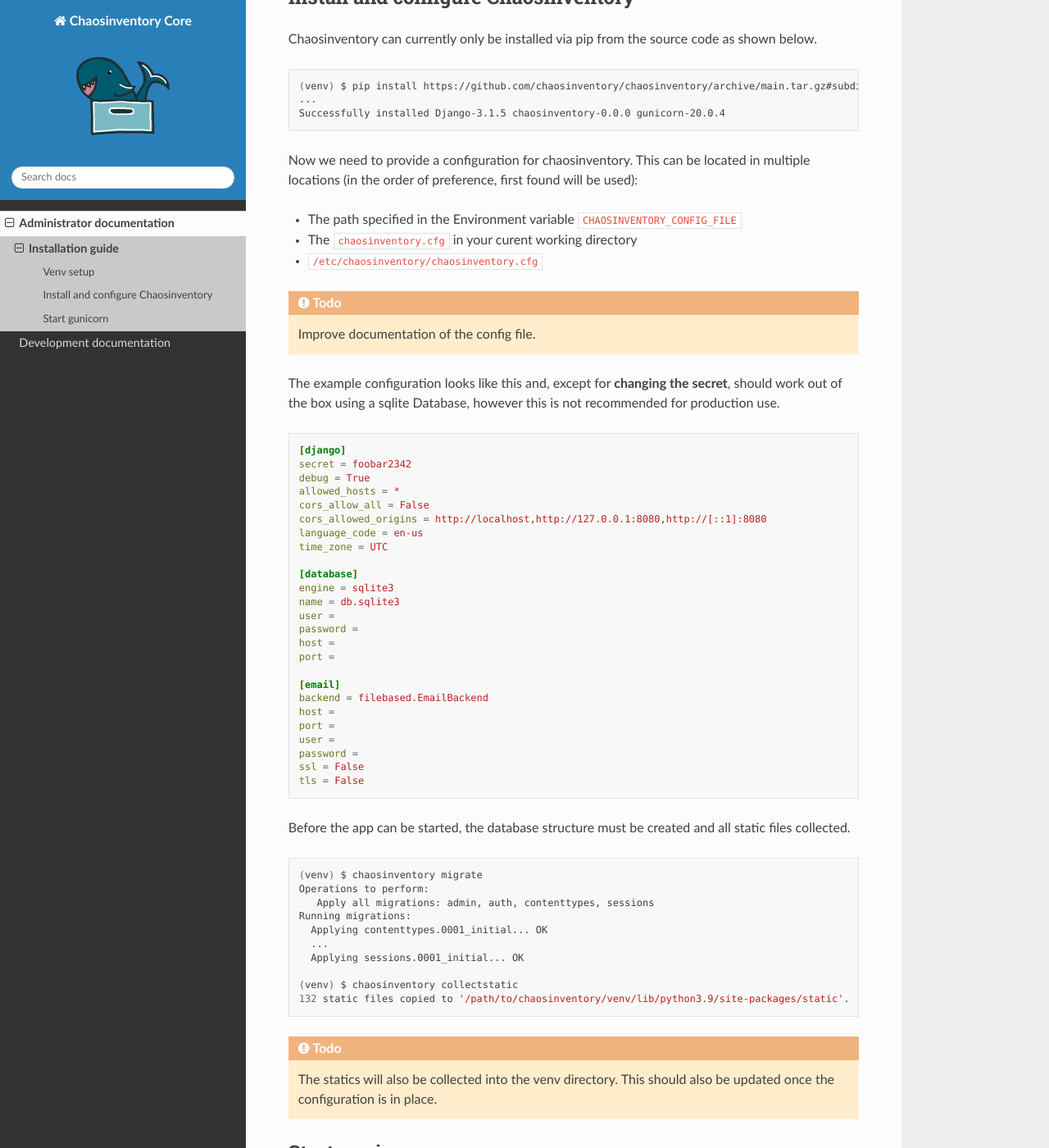
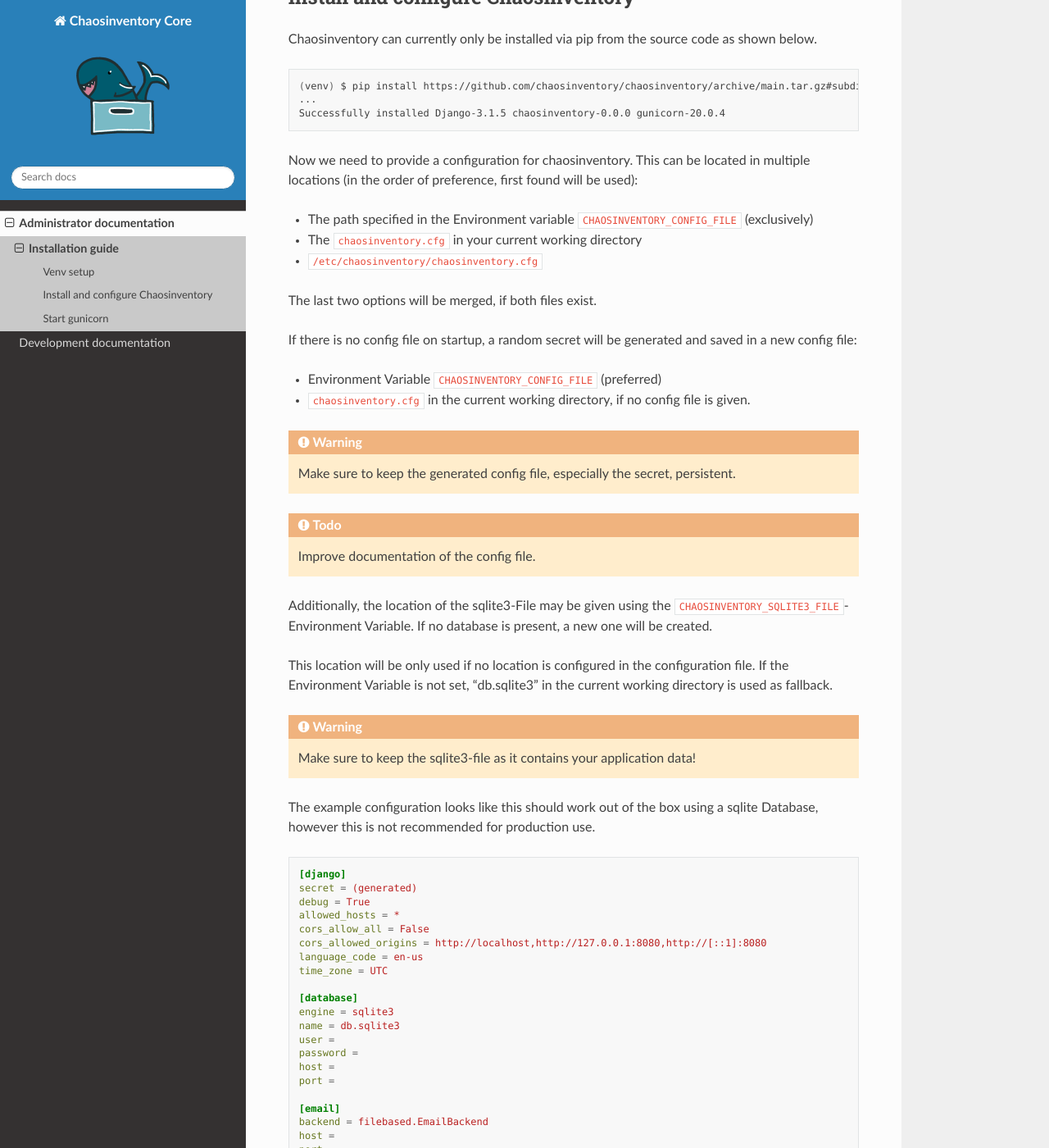
Before and after one commit to chaosinventory/chaosinventory, a Sphinx documentation site: the page built from doc/admin/installation/index.rst, in a window 1280 px wide and 1400 px high, scrolled down 901 px. Shown: the whole window at 82% size. Built offline with Sphinx 7.4.7 and the Read the Docs theme 2.0.0, drawn with Linux system fonts in a browser that asks for light colours.

Commit message:
Improve conffile and database handling

```diff
--- a/doc/admin/installation/index.rst
+++ b/doc/admin/installation/index.rst
@@ -51,22 +51,42 @@
 located in multiple locations (in the order of preference, first found
 will be used):
 
-* The path specified in the Environment variable :code:`CHAOSINVENTORY_CONFIG_FILE`
-* The :code:`chaosinventory.cfg` in your curent working directory
+* The path specified in the Environment variable :code:`CHAOSINVENTORY_CONFIG_FILE` (exclusively)
+* The :code:`chaosinventory.cfg` in your current working directory
 * :code:`/etc/chaosinventory/chaosinventory.cfg`
+
+The last two options will be merged, if both files exist.
+
+If there is no config file on startup, a random secret will be generated and saved in a new config file:
+
+* Environment Variable :code:`CHAOSINVENTORY_CONFIG_FILE` (preferred)
+* :code:`chaosinventory.cfg` in the current working directory, if no config file is given.
+
+.. warning::
+
+   Make sure to keep the generated config file, especially the secret, persistent.
 
 .. todo::
 
    Improve documentation of the config file.
 
-The example configuration looks like this and, except for **changing the secret**,
-should work out of the box using a sqlite Database, however this is not
-recommended for production use.
+Additionally, the location of the sqlite3-File may be given using the :code:`CHAOSINVENTORY_SQLITE3_FILE`-Environment Variable.
+If no database is present, a new one will be created.
+
+This location will be only used if no location is configured in the configuration file.
+If the Environment Variable is not set, "db.sqlite3" in the current working directory is used as fallback.
+
+.. warning::
+
+   Make sure to keep the sqlite3-file as it contains your application data!
+
+The example configuration looks like this should work out of the box using a sqlite Database,
+however this is not recommended for production use.
 
 .. code:: ini
 
   [django]
-  secret = foobar2342
+  secret = (generated)
   debug = True
   allowed_hosts = *
   cors_allow_all = False
```
Also changed, not shown: 1 other file.
